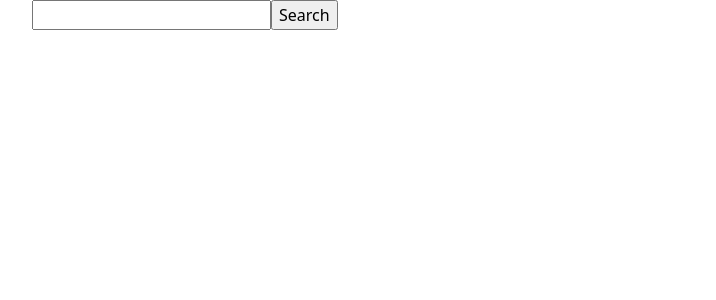
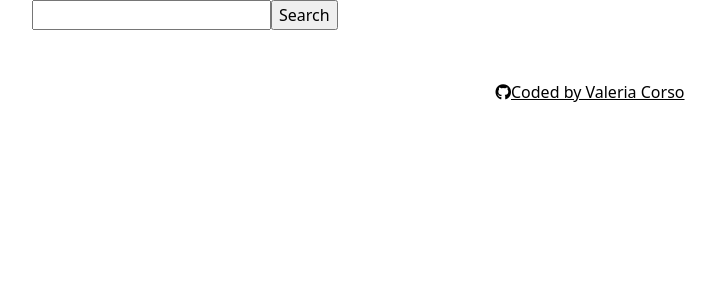
Before and after one commit to valeavienna/Dictionary, a React (Create React App) app: page / in a window 1280 px wide. Shown: the top 300 px of the page, without its empty margins (50-766 px from the left). Built offline with nearby package versions, Linux system fonts and the light colour scheme.

Commit message:
added footer

```diff
--- a/src/App.js
+++ b/src/App.js
@@ -1,11 +1,13 @@
 import "./App.css";
 import Dictionary from "./Dictionary";
+import Footer from "./Footer";
 
 function App() {
   return (
     <div className="App container">
       <header className="App-header"></header>
       <Dictionary />
+      <Footer />
     </div>
   );
 }
--- /dev/null
+++ b/src/Footer.css
@@ -0,0 +1,12 @@
+.Footer {
+  padding-top: 50px;
+  text-align: center;
+}
+
+a {
+  color: black;
+}
+
+a:hover {
+  color: lightgray;
+}
--- /dev/null
+++ b/src/Footer.js
@@ -0,0 +1,17 @@
+import React from "react";
+
+import "./Footer.css";
+function Footer() {
+  return (
+    <div className="Footer">
+      <a
+        href="https://github.com/valeavienna/Dictionary"
+        target="_blank"
+        rel="noreferrer"
+      >
+        <i className="fa-brands fa-github white"></i>Coded by Valeria Corso
+      </a>
+    </div>
+  );
+}
+export default Footer;
```
